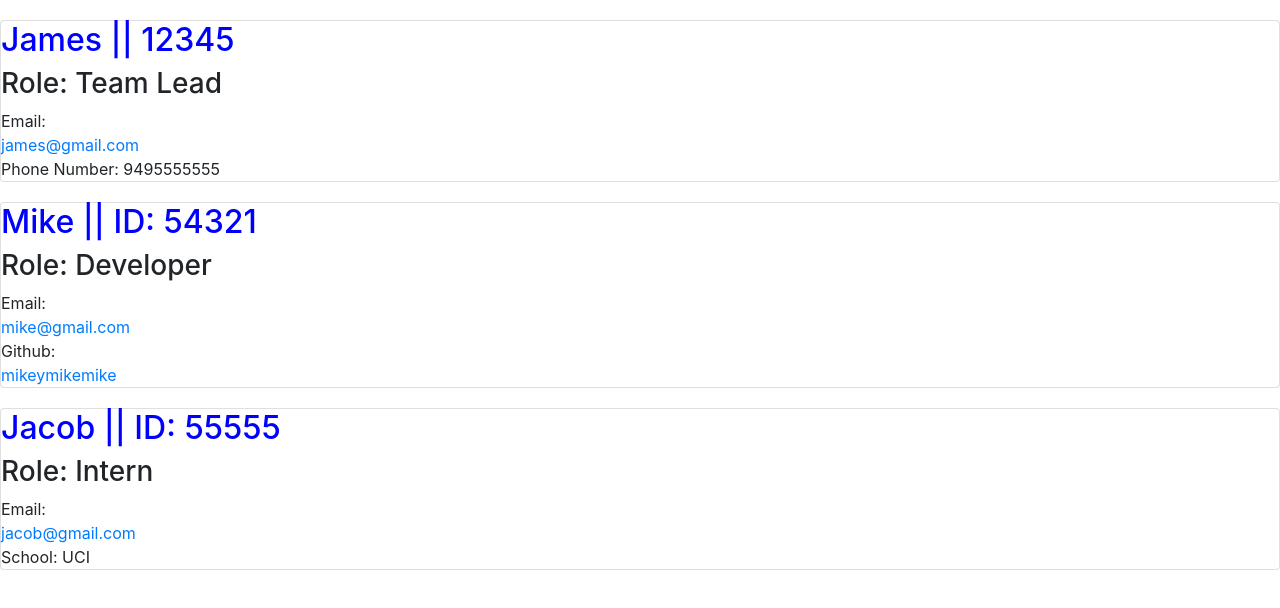
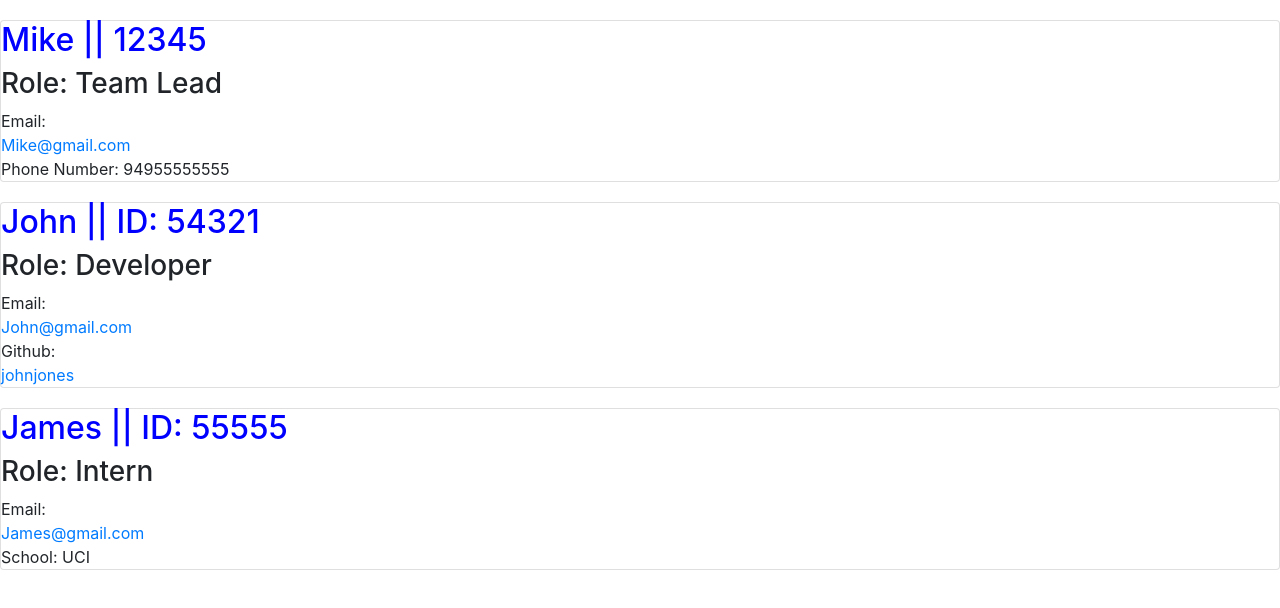
Before and after one commit to tarrol/expert-telegram, a website: page dist/team.html in a window 1280 px wide. Drawn offline with nearby package versions, Linux system fonts and the light colour scheme.

Commit message:
README updated

```diff
--- a/dist/team.html
+++ b/dist/team.html
@@ -16,28 +16,28 @@
 <body>
 
     <div class="teamLeadCard card">
-    <h2>James || 12345</h2>
+    <h2>Mike || 12345</h2>
     <h3>Role: Team Lead</h3>
     <div class="d-flex flex-column justify-content-center">
-      <a>Email: <a href="mailto:james@gmail.com">james@gmail.com</a></a>
-      <a>Phone Number: 9495555555</a>
+      <a>Email: <a href="mailto:Mike@gmail.com">Mike@gmail.com</a></a>
+      <a>Phone Number: 94955555555</a>
     </div >
     </div >
 
 <div class="developerCard card">
-  <h2>Mike || ID: 54321</h2>
+  <h2>John || ID: 54321</h2>
   <h3>Role: Developer</h3>
     <div class="d-flex flex-column justify-content-center">
-      <a>Email: <a href="mailto:mike@gmail.com">mike@gmail.com</a></a>
-      <a>Github: <a href="https://github.com/mikeymikemike" target="_blank" rel="noopener noreferrer">mikeymikemike</a></a>
+      <a>Email: <a href="mailto:John@gmail.com">John@gmail.com</a></a>
+      <a>Github: <a href="https://github.com/johnjones" target="_blank" rel="noopener noreferrer">johnjones</a></a>
     </div>
 </div>
 
 <div class="internCard card">
-    <h2>Jacob || ID: 55555</h2>
+    <h2>James || ID: 55555</h2>
     <h3>Role: Intern</h3>
     <div class="d-flex flex-column justify-content-center">
-      <a>Email: <a href="mailto:jacob@gmail.com">jacob@gmail.com</a></a>
+      <a>Email: <a href="mailto:James@gmail.com">James@gmail.com</a></a>
       <a>School: UCI</a>
     </div>
 </div>
```
Also changed, not shown: README.md.
